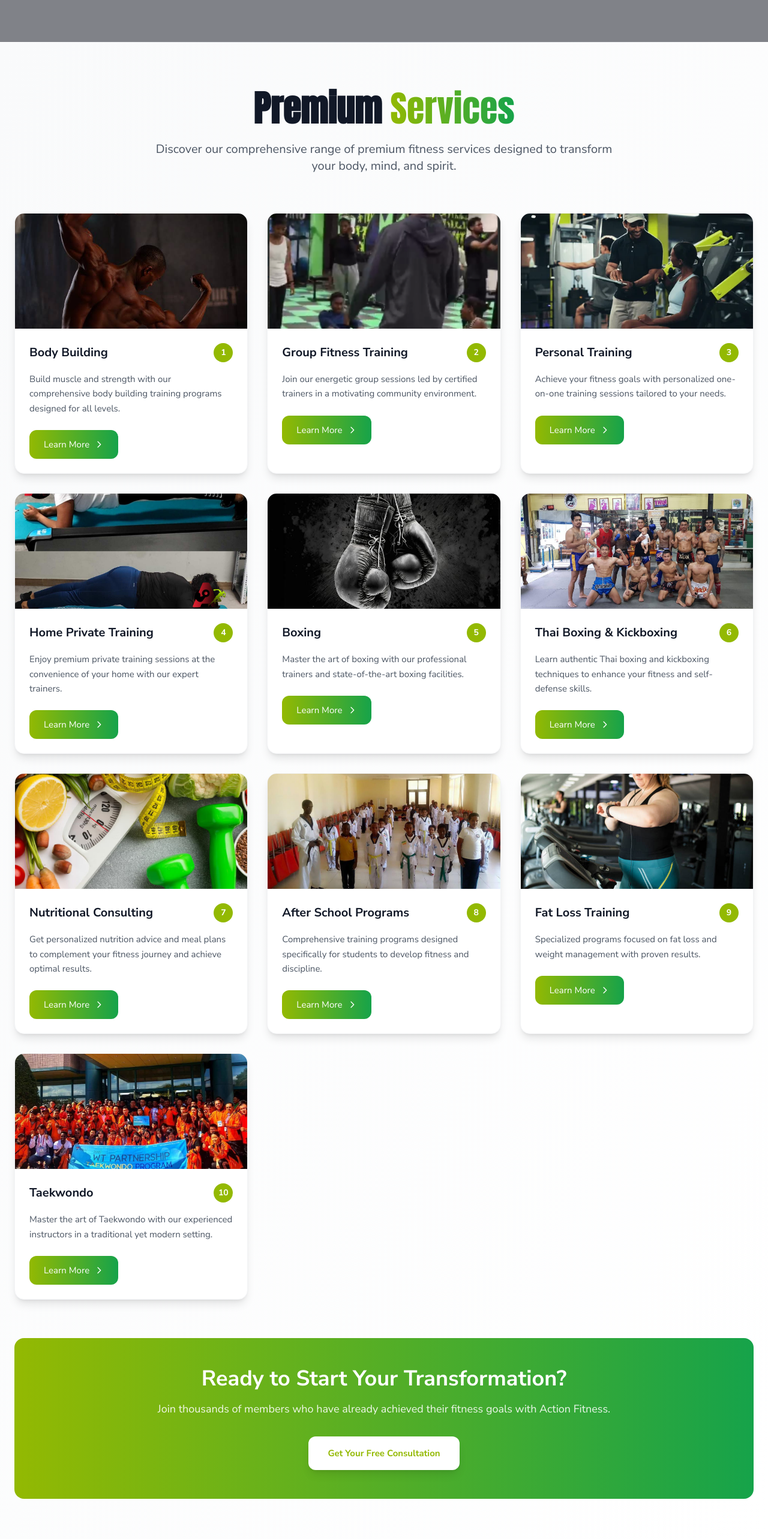
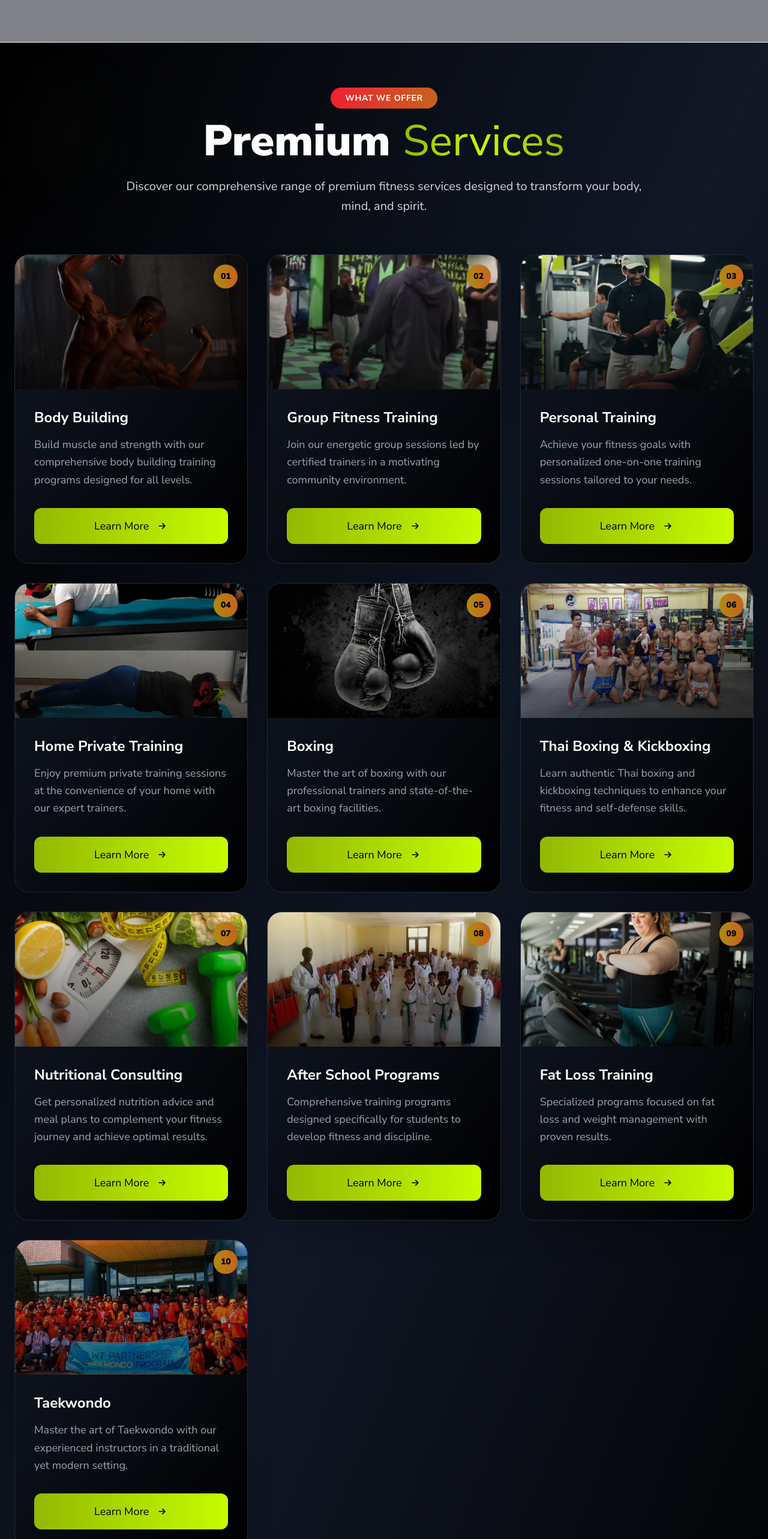
Before and after one commit to Nebyat19/ActionFitness, a Vue app: page / in a window 1280 px wide. Shown: the part 1560-4126 px from the top of the page at 60% size. Built offline with nearby package versions, Linux system fonts and the light colour scheme; a web font is replaced by a local one.

Commit message:
refactor: enhance Services component with improved layout, styling, and animations for a more engaging user experience

```diff
--- a/src/components/Services.vue
+++ b/src/components/Services.vue
@@ -1,78 +1,152 @@
 <template>
-  <section id="services" class="py-20 px-6 bg-gradient-to-br from-gray-50 to-white">
-    <div class="max-w-7xl mx-auto">
-      <!-- Premium Services Header -->
+  <section id="services" class="py-20 px-6 bg-gradient-to-br from-black via-gray-900 to-black relative overflow-hidden">
+    <!-- Animated Background Elements -->
+    <div class="absolute inset-0">
+      <div class="absolute top-20 left-10 w-32 h-32 bg-primary-green/10 rounded-full blur-3xl animate-pulse"></div>
+      <div class="absolute bottom-20 right-10 w-40 h-40 bg-primary-red/10 rounded-full blur-3xl animate-pulse delay-1000"></div>
+      <div class="absolute top-1/2 left-1/4 w-24 h-24 bg-accent-orange/10 rounded-full blur-2xl animate-pulse delay-500"></div>
+    </div>
+
+    <div class="max-w-7xl mx-auto relative z-10">
+      <!-- Enhanced Services Header -->
       <div class="text-center mb-16">
-        <h2 class="text-4xl md:text-6xl font-black text-gray-900 mb-6 font-anton">
-          Premium <span class="text-transparent bg-clip-text bg-gradient-to-r from-primary-green to-green-600">Services</span>
+        <div class="inline-block mb-6">
+          <span class="bg-gradient-to-r from-primary-red to-accent-orange text-white px-6 py-2 rounded-full text-sm font-bold uppercase tracking-wider">
+            What We Offer
+          </span>
+        </div>
+        <h2 class="text-5xl md:text-7xl font-black text-white mb-6 leading-tight">
+          Premium
+          <span class="bg-gradient-to-r from-primary-green via-light-green to-primary-green bg-clip-text text-transparent">
+            Services
+          </span>
         </h2>
-        <p class="text-lg md:text-xl text-gray-600 max-w-3xl mx-auto leading-relaxed">
+        <p class="text-xl text-gray-300 max-w-4xl mx-auto leading-relaxed">
           Discover our comprehensive range of premium fitness services designed to transform your body, mind, and spirit.
         </p>
       </div>
 
-      <!-- Premium Services Grid -->
+      <!-- Enhanced Services Grid -->
       <div class="grid grid-cols-1 md:grid-cols-2 lg:grid-cols-3 gap-8">
-        <div v-for="(service, index) in services" :key="service.name"
-             class="group relative bg-white rounded-2xl shadow-lg hover:shadow-2xl transition-all duration-500 hover:-translate-y-2 overflow-hidden border border-gray-100">
+        <div
+          v-for="(service, index) in services"
+          :key="service.name"
+          class="group relative bg-gradient-to-br from-gray-900 to-black rounded-3xl shadow-2xl hover:shadow-primary-green/20 transition-all duration-500 hover:-translate-y-3 overflow-hidden border border-gray-800 hover:border-primary-green/50"
+          :style="{ animationDelay: `${index * 100}ms` }"
+        >
 
           <!-- Service Image -->
-          <div class="relative h-48 overflow-hidden">
-            <img v-if="service.image" :src="service.image" :alt="service.name"
-                 class="w-full h-full object-cover group-hover:scale-110 transition-transform duration-500" />
-            <div v-else class="w-full h-full bg-gradient-to-br from-primary-green to-green-600 flex items-center justify-center">
+          <div class="relative h-56 overflow-hidden">
+            <img
+              v-if="service.image"
+              :src="service.image"
+              :alt="service.name"
+              class="w-full h-full object-cover group-hover:scale-110 transition-transform duration-700"
+            />
+            <div
+              v-else
+              class="w-full h-full bg-gradient-to-br from-primary-green to-light-green flex items-center justify-center"
+            >
               <img class="w-16 h-16 opacity-80" :src="ACTION_FITNESS_IMAGE" :alt="service.name" />
             </div>
-            <!-- Premium Overlay -->
-            <div class="absolute inset-0 bg-gradient-to-t from-black/60 via-transparent to-transparent opacity-0 group-hover:opacity-100 transition-opacity duration-300"></div>
-          </div>
 
-          <!-- Service Content -->
-          <div class="p-6">
-            <div class="flex items-center justify-between mb-4">
-              <h3 class="text-xl font-bold text-gray-900 group-hover:text-primary-green transition-colors duration-300">
-                {{ service.name }}
-              </h3>
-              <div class="w-8 h-8 bg-primary-green rounded-full flex items-center justify-center">
-                <span class="text-white text-sm font-bold">{{ index + 1 }}</span>
+            <!-- Enhanced Overlay -->
+            <div class="absolute inset-0 bg-gradient-to-t from-black via-black/50 to-transparent opacity-60 group-hover:opacity-40 transition-opacity duration-500"></div>
+
+            <!-- Service Number Badge -->
+            <div class="absolute top-4 right-4">
+              <div class="relative">
+                <div class="absolute inset-0 bg-accent-gold rounded-full animate-ping opacity-40"></div>
+                <div class="relative bg-gradient-to-r from-accent-gold to-accent-orange text-black w-10 h-10 rounded-full flex items-center justify-center font-black text-sm shadow-lg">
+                  {{ String(index + 1).padStart(2, '0') }}
+                </div>
               </div>
             </div>
 
-            <p class="text-gray-600 mb-6 leading-relaxed">
+            <!-- Hover Icon -->
+            <div class="absolute inset-0 flex items-center justify-center opacity-0 group-hover:opacity-100 transition-opacity duration-500">
+              <div class="bg-primary-green/90 text-black p-4 rounded-full group-hover:scale-110 transition-transform duration-300 shadow-xl">
+                <svg class="w-8 h-8" fill="none" stroke="currentColor" viewBox="0 0 24 24">
+                  <path stroke-linecap="round" stroke-linejoin="round" stroke-width="2" d="M13 7l5 5m0 0l-5 5m5-5H6"></path>
+                </svg>
+              </div>
+            </div>
+          </div>
+
+          <!-- Enhanced Service Content -->
+          <div class="p-8">
+            <h3 class="text-2xl font-bold text-white mb-4 group-hover:text-primary-green transition-colors duration-300 leading-tight">
+              {{ service.name }}
+            </h3>
+
+            <p class="text-gray-400 mb-8 leading-relaxed text-lg">
               {{ service.description }}
             </p>
 
-            <!-- Premium CTA Button -->
-            <router-link :to="service.path" class="inline-block">
-              <button class="group/btn relative w-full px-6 py-3 bg-gradient-to-r from-primary-green to-green-600 text-white font-semibold rounded-xl overflow-hidden transition-all duration-300 hover:shadow-lg hover:shadow-primary-green/25">
-                <span class="relative z-10 flex items-center justify-center gap-2">
+            <!-- Enhanced CTA Button -->
+            <router-link :to="service.path" class="block">
+              <button class="group/btn relative w-full px-8 py-4 bg-gradient-to-r from-primary-green to-light-green text-black font-bold rounded-xl overflow-hidden transition-all duration-300 hover:shadow-lg hover:shadow-primary-green/30 hover:scale-105">
+                <span class="relative z-10 flex items-center justify-center gap-3 text-lg">
                   Learn More
-                  <svg class="w-4 h-4 transition-transform duration-300 group-hover/btn:translate-x-1" fill="none" stroke="currentColor" viewBox="0 0 24 24">
-                    <path stroke-linecap="round" stroke-linejoin="round" stroke-width="2" d="M9 5l7 7-7 7"></path>
+                  <svg class="w-5 h-5 transition-transform duration-300 group-hover/btn:translate-x-2" fill="none" stroke="currentColor" viewBox="0 0 24 24">
+                    <path stroke-linecap="round" stroke-linejoin="round" stroke-width="2" d="M13 7l5 5m0 0l-5 5m5-5H6"></path>
                   </svg>
                 </span>
-                <div class="absolute inset-0 bg-gradient-to-r from-green-600 to-primary-green opacity-0 group-hover/btn:opacity-100 transition-opacity duration-300"></div>
+                <div class="absolute inset-0 bg-gradient-to-r from-light-green to-primary-green opacity-0 group-hover/btn:opacity-100 transition-opacity duration-300"></div>
               </button>
             </router-link>
           </div>
 
           <!-- Premium Corner Accent -->
-          <div class="absolute top-0 right-0 w-16 h-16 bg-gradient-to-br from-primary-green to-green-600 transform rotate-45 translate-x-8 -translate-y-8 opacity-0 group-hover:opacity-100 transition-opacity duration-300"></div>
+          <div class="absolute top-0 left-0 w-20 h-20 bg-gradient-to-br from-primary-red/20 to-accent-orange/20 transform -rotate-45 -translate-x-10 -translate-y-10 opacity-0 group-hover:opacity-100 transition-opacity duration-500"></div>
+          <div class="absolute bottom-0 right-0 w-16 h-16 bg-gradient-to-tl from-primary-green/20 to-light-green/20 transform rotate-45 translate-x-8 translate-y-8 opacity-0 group-hover:opacity-100 transition-opacity duration-500"></div>
         </div>
       </div>
 
-      <!-- Premium CTA Section -->
-      <div class="text-center mt-16">
-        <div class="bg-gradient-to-r from-primary-green to-green-600 rounded-2xl p-8 md:p-12 text-white">
-          <h3 class="text-2xl md:text-4xl font-bold mb-4">Ready to Start Your Transformation?</h3>
-          <p class="text-lg mb-8 opacity-90">Join thousands of members who have already achieved their fitness goals with Action Fitness.</p>
-          <router-link to="/contact">
-            <button class="px-8 py-4 bg-white text-primary-green font-bold rounded-xl hover:bg-gray-100 transition-colors duration-200 shadow-lg">
-              Get Your Free Consultation
-            </button>
-          </router-link>
+      <!-- Enhanced CTA Section -->
+      <div class="text-center mt-20">
+        <div class="relative bg-gradient-to-r from-primary-red via-accent-orange to-accent-gold rounded-3xl p-1 max-w-5xl mx-auto">
+          <div class="bg-black rounded-3xl p-12 md:p-16">
+            <div class="mb-8">
+              <div class="inline-block bg-gradient-to-r from-light-green to-primary-green text-black px-6 py-2 rounded-full text-sm font-bold uppercase tracking-wider mb-6">
+                Get Started Today
+              </div>
+              <h3 class="text-4xl md:text-6xl font-black text-white mb-6 leading-tight">
+                Ready to Start Your
+                <br>
+                <span class="bg-gradient-to-r text-sm from-primary-green to-light-green bg-clip-text text-transparent">
+                  TRANSFORMATION?
+                </span>
+              </h3>
+              <p class="text-xl text-gray-300 mb-10 max-w-3xl mx-auto leading-relaxed">
+                Join thousands of members who have already achieved their fitness goals with Action Fitness.
+              </p>
+            </div>
+
+
+          </div>
         </div>
       </div>
+
+      <!-- Stats Section -->
+      <!-- <div class="mt-20 grid grid-cols-2 md:grid-cols-4 gap-8">
+        <div class="text-center bg-gradient-to-br from-gray-800/50 to-gray-900/50 rounded-2xl p-6 border border-gray-700">
+          <div class="text-4xl font-black text-primary-green mb-2">10+</div>
+          <div class="text-gray-400 font-semibold">Premium Services</div>
+        </div>
+        <div class="text-center bg-gradient-to-br from-gray-800/50 to-gray-900/50 rounded-2xl p-6 border border-gray-700">
+          <div class="text-xl font-black text-primary-red mb-2">1000+</div>
+          <div class="text-gray-400 font-semibold">Happy Clients</div>
+        </div>
+        <div class="text-center bg-gradient-to-br from-gray-800/50 to-gray-900/50 rounded-2xl p-6 border border-gray-700">
+          <div class="text-xl font-black text-accent-gold mb-2">10+</div>
+          <div class="text-gray-400 font-semibold">Years Experience</div>
+        </div>
+        <div class="text-center bg-gradient-to-br from-gray-800/50 to-gray-900/50 rounded-2xl p-6 border border-gray-700">
+          <div class="text-xl font-black text-light-green mb-2">24/7</div>
+          <div class="text-gray-400 font-semibold">Support Available</div>
+        </div>
+      </div> -->
     </div>
   </section>
 </template>
@@ -114,7 +188,7 @@ const services = [
     service: 'personal-training',
     name: 'Personal Training',
     description: 'Achieve your fitness goals with personalized one-on-one training sessions tailored to your needs.',
-    image:personaltraining,
+    image: personaltraining,
     path: '/services/PersonalTraining'
   },
   {
@@ -168,3 +242,40 @@ const services = [
   }
 ]
 </script>
+
+<style scoped>
+/* Custom brand colors */
+.text-primary-red { color: #ef212f; }
+.text-primary-green { color: #93b902; }
+.text-accent-orange { color: #c7621e; }
+.text-accent-gold { color: #af8b10; }
+.text-light-green { color: #c7fc00; }
+
+.bg-primary-red { background-color: #ef212f; }
+.bg-primary-green { background-color: #93b902; }
+.bg-accent-orange { background-color: #c7621e; }
+.bg-accent-gold { background-color: #af8b10; }
+.bg-light-green { background-color: #c7fc00; }
+
+.border-primary-red { border-color: #ef212f; }
+.border-primary-green { border-color: #93b902; }
+
+.shadow-primary-green\/20 { box-shadow: 0 25px 50px -12px rgba(147, 185, 2, 0.2); }
+.shadow-primary-green\/30 { box-shadow: 0 25px 50px -12px rgba(147, 185, 2, 0.3); }
+
+/* Custom animations */
+@keyframes fadeInUp {
+  from {
+    opacity: 0;
+    transform: translateY(30px);
+  }
+  to {
+    opacity: 1;
+    transform: translateY(0);
+  }
+}
+
+.animate-fadeInUp {
+  animation: fadeInUp 0.6s ease-out;
+}
+</style>
```
